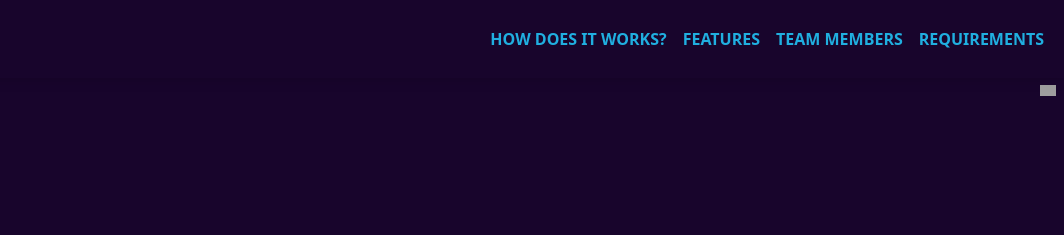
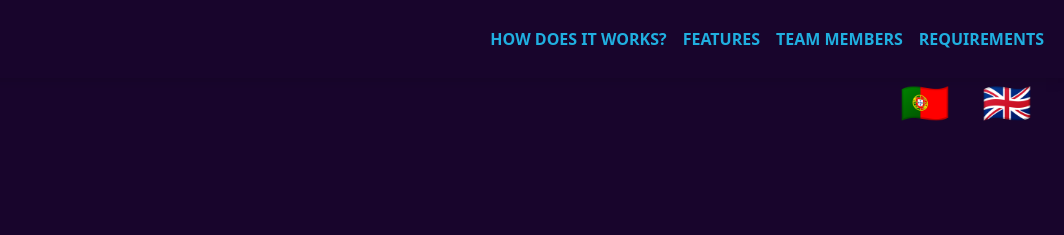
Before and after one commit to semikiina/ALF10-MEMORY, a plain HTML site: page index.html in a window 1280 px wide. Shown: the top 235 px of the page, 216-1280 px from the left. Drawn offline with nearby package versions, Linux system fonts and the light colour scheme; grey boxes are pictures that could not be loaded.

Commit message:
aiaiaiaiai faz me um b* oh p*

```diff
--- a/css/style.css
+++ b/css/style.css
@@ -450,3 +450,9 @@
     width: 100%;
     padding: 0.5rem;
   }
+
+  .bandeira{
+    margin-right: 2rem;
+
+    text-decoration : none;
+  }
--- a/index.html
+++ b/index.html
@@ -40,10 +40,10 @@ href="https://cdnjs.cloudflare.com/ajax/libs/mdb-ui-kit/6.0.1/mdb.min.css" rel="
                 </div>
             </div>
         </nav>
-        <div style="float: right;">
-            <a href="indexpt.html"><i  class="flag flag-portugal"></i></a>
+        <div class="d-flex flex-row" style="float: right">
+            <h1 ><a class="bandeira" href="indexpt.html">🇵🇹</a></h1>
 
-            <a href="index.html"> <i class="flag flag-united-kingdom"></i></a>
+            <h1 ><a class="bandeira" href="index.html">🇬🇧</a></h1>
        </div>
     <div class="container">
         <section class="titleSection">
@@ -189,7 +189,7 @@ href="https://cdnjs.cloudflare.com/ajax/libs/mdb-ui-kit/6.0.1/mdb.min.css" rel="
                             <div class="row">
                                 <div class="col-12 col-md-8 imgCar">
                                     <h4 class="imgText">SECURITY</h4>
-                                    <img src="https://picsum.photos/300/150?random=2" class="d-block w-100 imgCar" alt="...">
+                                    <img src="images/carroDepois.jpg" class="d-block w-100 imgCar" alt="...">
                                 </div>
                                 <div class="col-12 col-md-4 divCar divtextoCar">
                                     <p class="textoCar">Recording a policeman conversation, that may be used in cohort as a proof. Besides that, a policeman can easily track every licence plate and get information such as: how is the owner, is the car stolen or not, etc… It also comes with facial recognition to get a civilian information. This will help catching criminals, exponentially decrease crimes and provide maximum security.</p>
```
Also changed, not shown: indexpt.html (+4 -4 lines).
